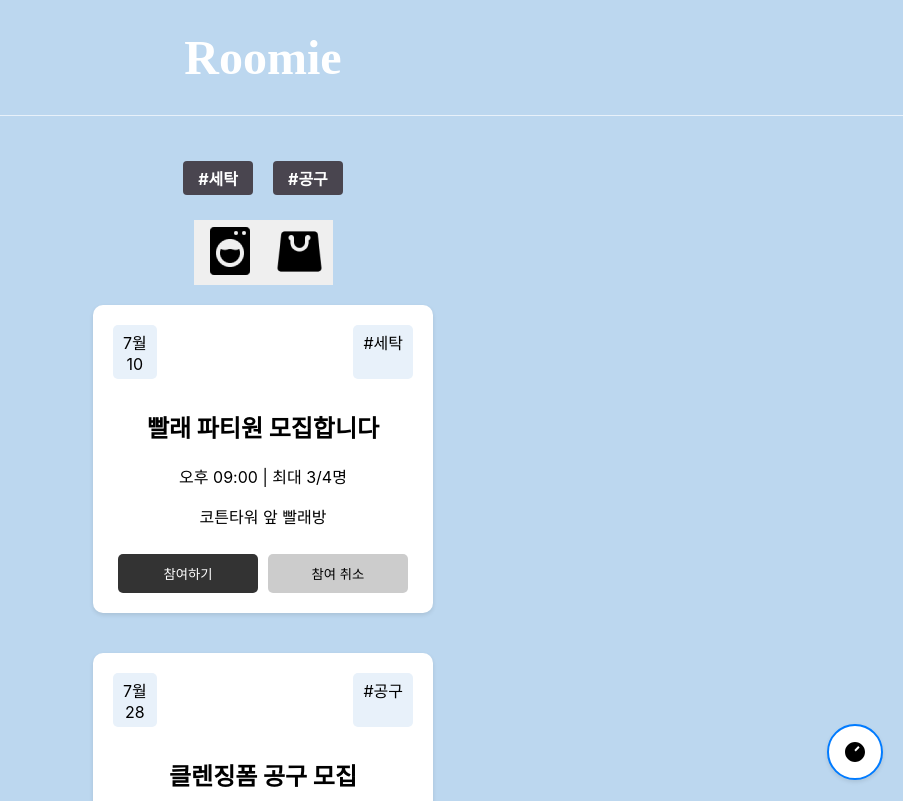
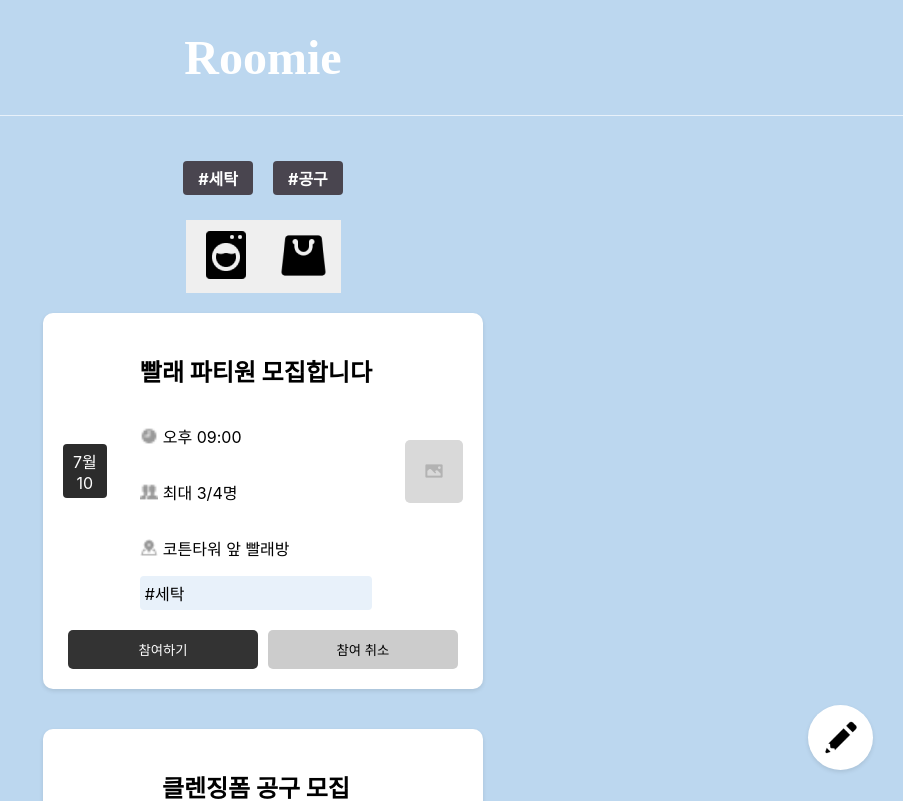
Before and after one commit to potathon/Team5-FE, a React (Create React App) app: page /main in a window 1280 px wide. Shown: the top 801 px of the page, without its empty margins (377-1280 px from the left). Built offline with nearby package versions, Linux system fonts and the light colour scheme; a web font is replaced by a local one.

Commit message:
[feat] Post container - before GPT

```diff
--- a/package.json
+++ b/package.json
@@ -47,6 +47,7 @@
     "eslint-config-prettier": "^9.1.0",
     "eslint-plugin-prettier": "^5.1.3",
     "file-loader": "^6.2.0",
+    "prettier": "3.3.2",
     "style-loader": "^4.0.0"
   }
 }
--- a/src/App.js
+++ b/src/App.js
@@ -3,9 +3,7 @@ import './App.css';
 import MainPage from './pages/main/index.tsx';
 
 function App() {
-  return (
-    <MainPage />
-  );
+  return <MainPage />;
 }
 
 export default App;
--- a/src/pages/main/index.css
+++ b/src/pages/main/index.css
@@ -73,6 +73,7 @@
   }
   .icon-button {
     border: none;
+    padding: 5px 10px;
   }
 
   .button:hover {
@@ -94,47 +95,60 @@
     display: flex;
     flex-direction: column;
     align-items: center;
-    width: 300px;
+    width: 100%;
+    max-width: 400px;
   }
 
-  .card-header {
+  .card-row {
     display: flex;
+    width: 100%;
     justify-content: space-between;
-    width: 100%;
-    margin-bottom: 10px;
+    align-items: center;
   }
 
   .date {
     display: flex;
     flex-direction: column;
     align-items: center;
-    background-color: #E8F1FA;
-    border-radius: 5px;
+    background-color: #2C2C2C;
+    color: white;
+    border-radius: 4px;
     padding: 5px 10px;
+  }
+
+  .post-info {
+    display: flex;
+    flex-direction: column;
+    justify-content: center;
+  }
+
+  .info-row {
+    display: flex;
+    align-items: center;
+  }
+
+  .info-row img.icon-small {
+    width: 18px;
+    margin-right: 5px;
   }
 
   .tag {
     background-color: #E8F1FA;
-    border-radius: 5px;
-    padding: 5px 10px;
-  }
-
-  .card-content {
-    text-align: center;
+    border-radius: 4px;
+    padding: 5px;
   }
 
   .card-image {
-    max-width: 100%;
+    max-width: 150px;
     height: auto;
     border-radius: 5px;
-    margin: 10px 0;
   }
 
   .actions {
     display: flex;
     justify-content: space-between;
     width: 100%;
-    margin-top: 10px;
+    margin-top: 20px;
   }
 
   .join-button,
@@ -168,13 +182,13 @@
   /* 글 작성 버튼 스타일 */
   .write-button {
     position: fixed;
-    bottom: 20px;
-    right: 20px;
-    width: 56px;
-    height: 56px;
+    bottom: 30px;
+    right: 30px;
+    width: 65px;
+    height: 65px;
     border-radius: 50%;
     background-color: #ffffff;
-    border: 2px solid #007bff;
+    border: none;
     display: flex;
     justify-content: center;
     align-items: center;
--- a/src/pages/main/index.tsx
+++ b/src/pages/main/index.tsx
@@ -6,6 +6,11 @@ const laundryDefault = '/assets/laundry.png';
 const laundryBlue = '/assets/laundry_blue.png';
 const shoppingDefault = '/assets/shopping.png';
 const shoppingPink = '/assets/shopping_pink.png';
+const editImage = '/assets/edit.png';
+const defaultImage = '/assets/defaultImage.png';
+const timeIcon = '/assets/time.png';
+const participantsIcon = '/assets/participants.png';
+const locationIcon = '/assets/location.png';
 
 interface CardProps {
   date: string;
@@ -28,20 +33,36 @@ const Card: React.FC<CardProps> = ({
 }) => {
   return (
     <div className="card">
-      <div className="card-header">
+      <div className="card-row">
         <div className="date">
           <span>{date.split(' ')[0]}</span>
           <span>{date.split(' ')[1]}</span>
         </div>
-        <div className="tag">{tag}</div>
-      </div>
-      <div className="card-content">
-        <h2>{title}</h2>
-        <p>
-          {time} | {participants}
-        </p>
-        <p>{location}</p>
-        {imageSrc && <img src={imageSrc} alt={title} className="card-image" />}
+        <div className="post-info">
+          <h2>{title}</h2>
+          <div className="info-row">
+            <img src={timeIcon} alt="time" className="icon-small" />
+            <p>{time}</p>
+          </div>
+          <div className="info-row">
+            <img
+              src={participantsIcon}
+              alt="participants"
+              className="icon-small"
+            />
+            <p>{participants}</p>
+          </div>
+          <div className="info-row">
+            <img src={locationIcon} alt="location" className="icon-small" />
+            <p>{location}</p>
+          </div>
+          <div className="tag">{tag}</div>
+        </div>
+        <img
+          src={imageSrc || defaultImage}
+          alt={title}
+          className="card-image"
+        />
       </div>
       <div className="actions">
         <button className="join-button">참여하기</button>
@@ -131,18 +152,7 @@ const MainPage: React.FC = () => {
         ))}
       </div>
       <button className="write-button">
-        <svg
-          width="24"
-          height="24"
-          viewBox="0 0 24 24"
-          fill="none"
-          xmlns="http://www.w3.org/2000/svg"
-        >
-          <path
-            d="M12 2C6.48 2 2 6.48 2 12C2 17.52 6.48 22 12 22C17.52 22 22 17.52 22 12C22 6.48 17.52 2 12 2ZM16.59 7.58L12.75 11.42L11.38 9.96L15.21 6.12L16.59 7.58ZM11.41 10.33L8.59 13.15L8 16H10.83L13.65 13.17L11.41 10.33Z"
-            fill="currentColor"
-          />
-        </svg>
+        <img src={editImage} alt="Shopping" className="icon" />
       </button>
     </div>
   );
```
Also changed, not shown: public/assets/defaultImage.png (added), 1 other file (tests, documents, lock files or other folders).
